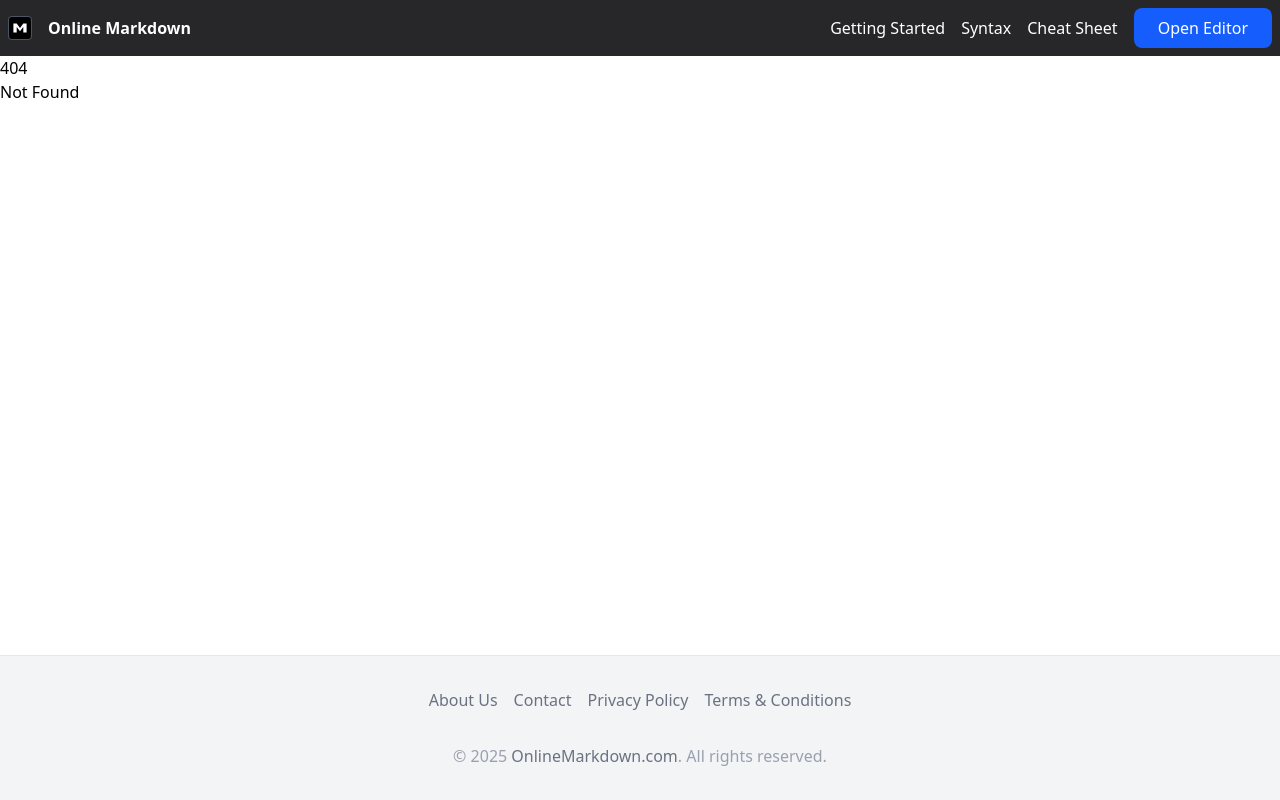
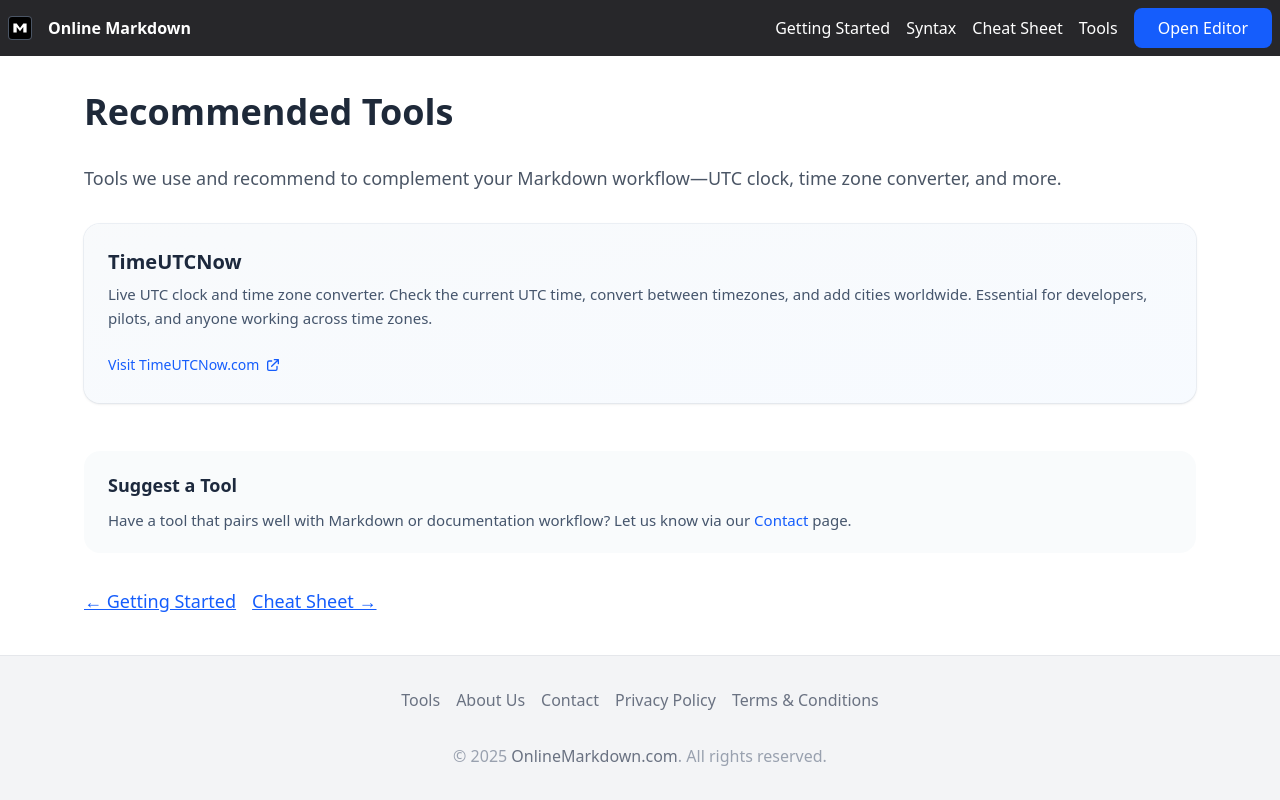
Before and after one commit to nodebinco/onlinemarkdown, a SvelteKit app: page /tools in a window 1280 px wide. Before the commit this address had no page. Built offline with nearby package versions, Linux system fonts and the light colour scheme.

Commit message:
feat: promote tool

```diff
--- a/src/lib/components/Footer.svelte
+++ b/src/lib/components/Footer.svelte
@@ -1,6 +1,9 @@
 <footer class="border-t border-gray-200 bg-gray-100">
   <div class="mx-auto max-w-7xl px-4 pt-8 sm:px-6 lg:px-8">
-    <ul class="flex justify-center space-x-4">
+    <ul class="flex flex-wrap justify-center gap-x-4 gap-y-2">
+      <li>
+        <a href="/tools" class="text-base text-gray-500 hover:text-gray-900">Tools</a>
+      </li>
       <li>
         <a href="/about" class="text-base text-gray-500 hover:text-gray-900">About Us</a>
       </li>
--- a/src/routes/+layout.svelte
+++ b/src/routes/+layout.svelte
@@ -31,6 +31,7 @@
         <a href="/getting-started" class="hover:text-zinc-300">Getting Started</a>
         <a href="/syntax" class="hover:text-zinc-300">Syntax</a>
         <a href="/cheat-sheet" class="hover:text-zinc-300">Cheat Sheet</a>
+        <a href="/tools" class="hover:text-zinc-300">Tools</a>
 
         <a
           href="/"
@@ -59,6 +60,7 @@
         <a href="/getting-started" class="rounded px-4 py-2 hover:bg-zinc-700">Getting Started</a>
         <a href="/syntax" class="rounded px-4 py-2 hover:bg-zinc-700">Syntax</a>
         <a href="/cheat-sheet" class="rounded px-4 py-2 hover:bg-zinc-700">Cheat Sheet</a>
+        <a href="/tools" class="rounded px-4 py-2 hover:bg-zinc-700">Tools</a>
 
         <a
           href="/"
--- a/src/routes/getting-started/+page.svelte
+++ b/src/routes/getting-started/+page.svelte
@@ -177,6 +177,9 @@
       <li>
         <a href="/cheat-sheet">Cheat Sheet</a> - Quick reference for all Markdown syntax
       </li>
+      <li>
+        <a href="/tools">Recommended Tools</a> - UTC clock, time zone converter, and more
+      </li>
     </ul>
 
     <div class="mt-8 rounded-lg bg-blue-50 p-6">
--- /dev/null
+++ b/src/routes/tools/+page.svelte
@@ -0,0 +1,68 @@
+<script lang="ts">
+</script>
+
+<svelte:head>
+  <title>Recommended Tools | OnlineMarkdown.com</title>
+  <meta
+    name="description"
+    content="Hand-picked tools we recommend for writers and developers: UTC clock, time zone converter, and more. Complement your Markdown workflow."
+  />
+  <meta
+    name="keywords"
+    content="recommended tools, UTC clock, time zone converter, markdown tools, developer tools, writer tools"
+  />
+</svelte:head>
+
+<div class="mx-auto mt-4 max-w-6xl p-5 font-sans leading-relaxed text-gray-800">
+  <h1 class="mb-8 text-4xl font-bold">Recommended Tools</h1>
+  <p class="mb-8 text-lg text-gray-600">
+    Tools we use and recommend to complement your Markdown workflow—UTC clock, time zone converter,
+    and more.
+  </p>
+
+  <div class="prose prose-lg max-w-none">
+    <div class="not-prose grid grid-cols-1 gap-6">
+      <a
+        href="https://timeutcnow.com/"
+        target="_blank"
+        rel="noopener noreferrer sponsored"
+        class="group block rounded-2xl bg-gradient-to-br from-slate-50 to-blue-50/50 p-6 shadow-sm ring-1 ring-slate-200/60 transition hover:shadow-md hover:ring-slate-300/80"
+      >
+        <h2 class="mb-1.5 text-xl font-bold text-slate-800 group-hover:text-blue-600">
+          TimeUTCNow
+        </h2>
+        <p class="mb-4 text-[15px] leading-relaxed text-slate-600">
+          Live UTC clock and time zone converter. Check the current UTC time, convert between
+          timezones, and add cities worldwide. Essential for developers, pilots, and anyone working
+          across time zones.
+        </p>
+        <span
+          class="inline-flex items-center gap-1.5 text-sm font-medium text-blue-600 no-underline"
+        >
+          Visit TimeUTCNow.com
+          <svg class="h-4 w-4" fill="none" stroke="currentColor" viewBox="0 0 24 24" aria-hidden="true">
+            <path
+              stroke-linecap="round"
+              stroke-linejoin="round"
+              stroke-width="2"
+              d="M10 6H6a2 2 0 00-2 2v10a2 2 0 002 2h10a2 2 0 002-2v-4M14 4h6m0 0v6m0-6L10 14"
+            />
+          </svg>
+        </span>
+      </a>
+    </div>
+
+    <div class="mt-12 rounded-2xl bg-slate-50/80 px-6 py-5 not-prose">
+      <h2 class="mb-2 text-lg font-bold text-slate-800">Suggest a Tool</h2>
+      <p class="text-[15px] text-slate-600">
+        Have a tool that pairs well with Markdown or documentation workflow? Let us know via our
+        <a href="/contact" class="text-blue-600 hover:underline">Contact</a> page.
+      </p>
+    </div>
+
+    <div class="mt-8 flex flex-wrap gap-4">
+      <a href="/getting-started" class="text-blue-600 hover:underline">← Getting Started</a>
+      <a href="/cheat-sheet" class="text-blue-600 hover:underline">Cheat Sheet →</a>
+    </div>
+  </div>
+</div>
```
